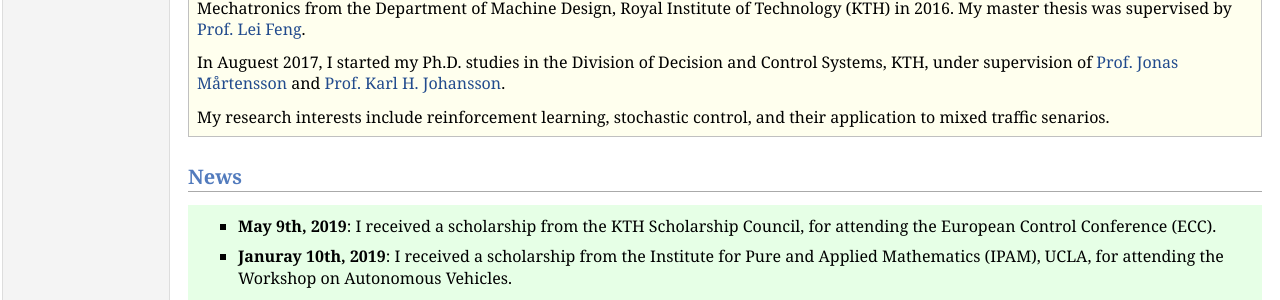
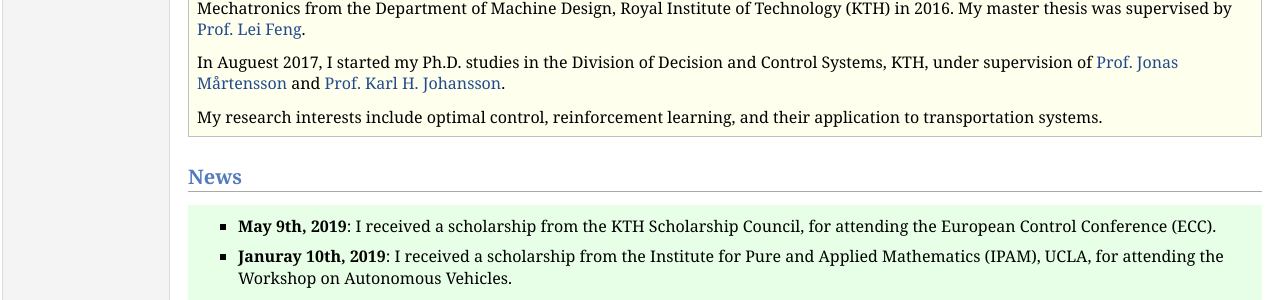
Before and after one commit to yuchaotaigu/yuchaotaigu.github.io, a Jekyll site: the page index.html, which Jekyll copies as it is, in a window 1280 px wide. Shown: the part 387-687 px from the top of the page. Built offline with Jekyll 4.4.1, drawn with Linux system fonts in a browser that asks for light colours; comment, search, counter and statistics services are not loaded.

Commit message:
research interest update

```diff
--- a/index.html
+++ b/index.html
@@ -43,7 +43,7 @@ Email: <a href="mailto:yuchao@kth.se">yuchao@kth.se</a><br /></p>
 <p> In Auguest 2017, I started my Ph.D. studies in the Division of Decision and Control Systems, KTH, under supervision of <a href="https://www.kth.se/profile/jonas1">Prof. Jonas Mårtensson</a> and
    <a href="https://people.kth.se/~kallej">Prof. Karl H. Johansson</a>.
     </p>
-<p> My research interests include reinforcement learning, stochastic control, and their application to mixed traffic senarios.
+<p> My research interests include optimal control, reinforcement learning, and their application to transportation systems.
     </p>
 
  </div></div>
```
